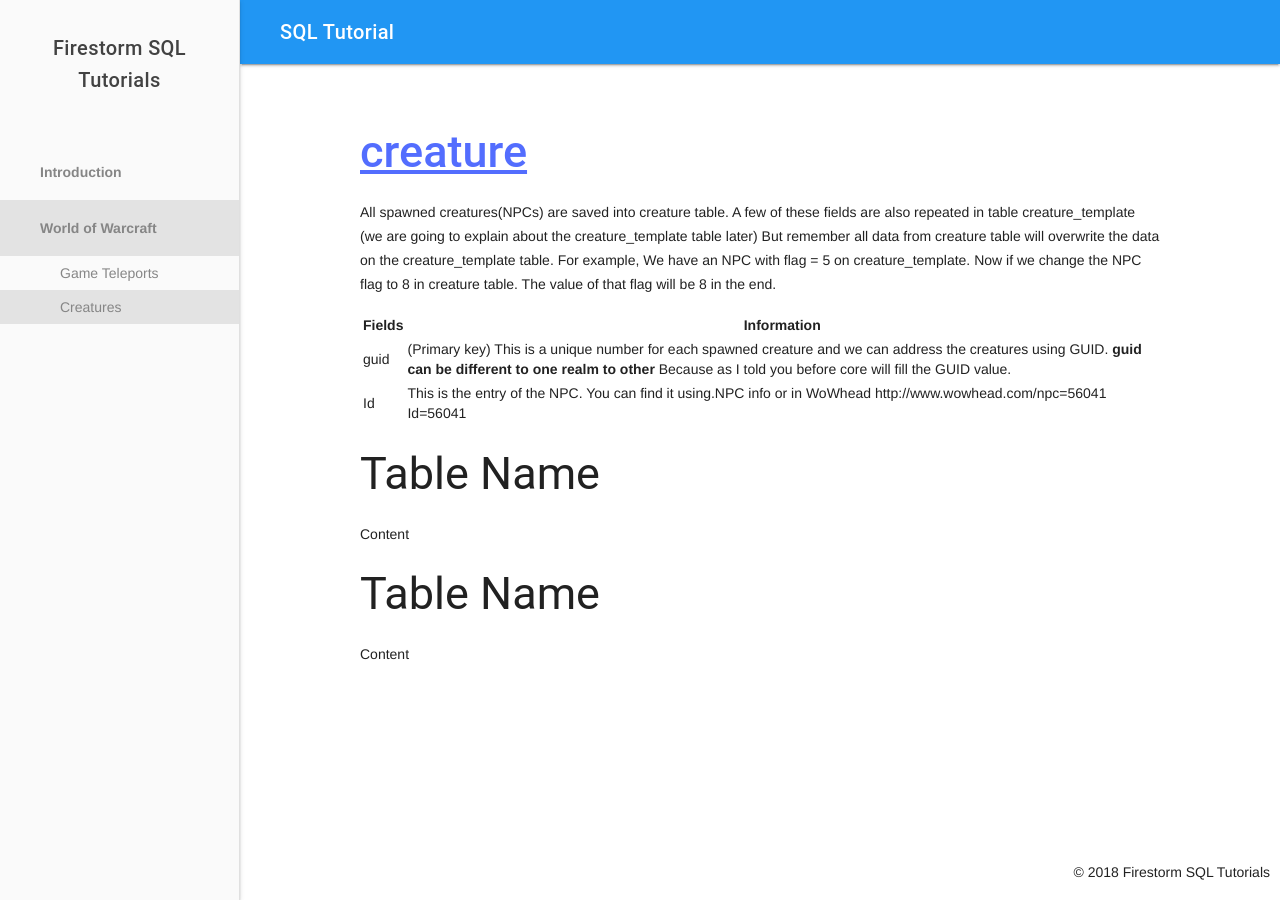
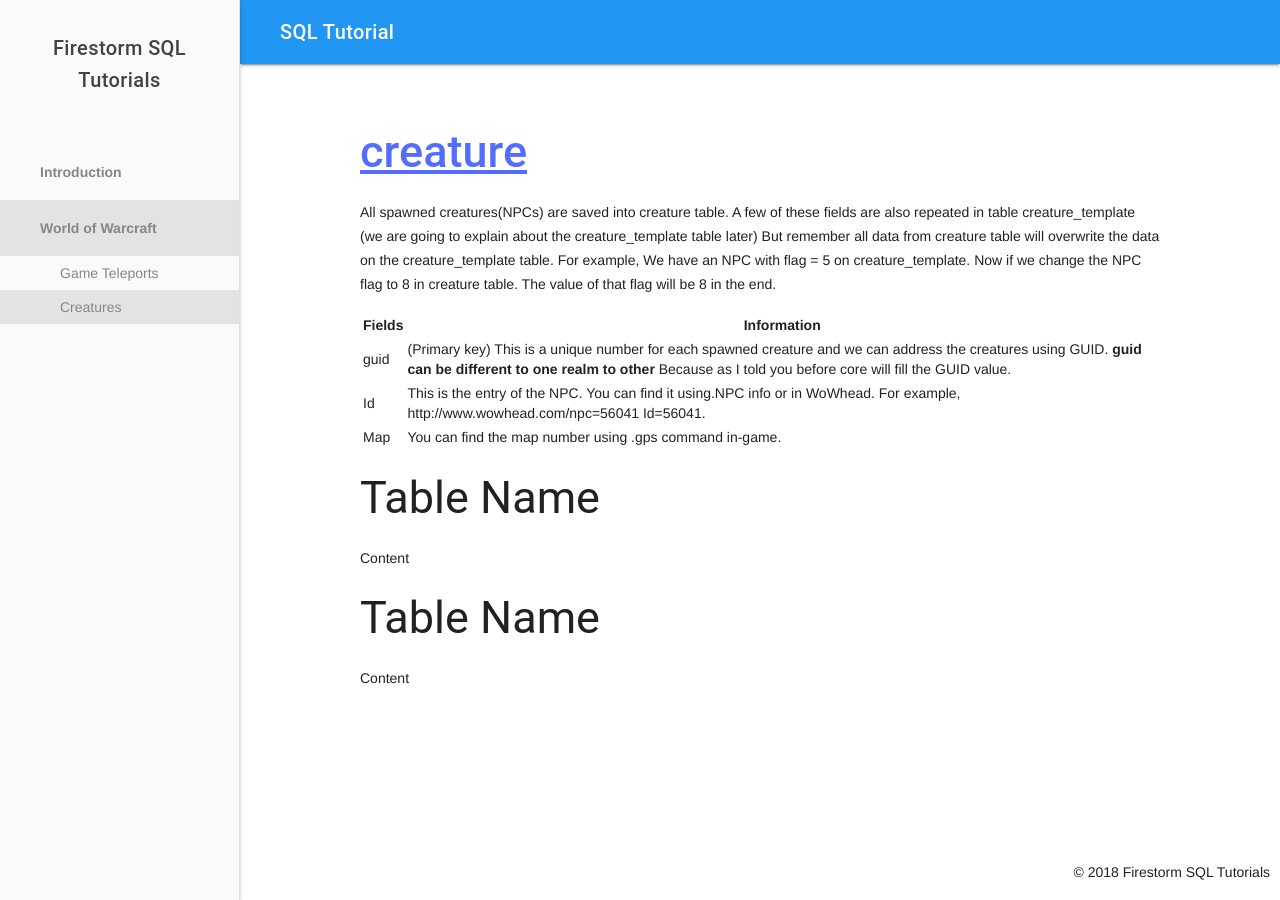
Before and after one commit to MehdiAria/MehdiAria.github.io, a Jekyll site: the page built from world-of-warcraft/creatures.markdown, in a window 1280 px wide. Built offline with Jekyll 4.4.1, drawn with Linux system fonts in a browser that asks for light colours; our own code applies the rules of GitHub Pages for plain Markdown files.

Commit message:
Update creatures.markdown

```diff
--- a/world-of-warcraft/creatures.markdown
+++ b/world-of-warcraft/creatures.markdown
@@ -15,7 +15,9 @@ For example, We have an NPC with flag = 5 on creature_template. Now if we change
 | Fields | Information |
 | ------ | ------ |
 | guid   | (Primary key) This is a unique number for each spawned creature and we can address the creatures using GUID. **guid can be different to one realm to other** Because as I told you before core will fill the GUID value.
-|   Id   | This is the entry of the NPC. You can find it using.NPC info or in WoWhead http://www.wowhead.com/npc=56041 Id=56041
+|   Id   | This is the entry of the NPC. You can find it using.NPC info or in WoWhead. For example, http://www.wowhead.com/npc=56041 Id=56041.
+|Map| You can find the map number using .gps command in-game.
+
 
 ## Table Name
 
```
